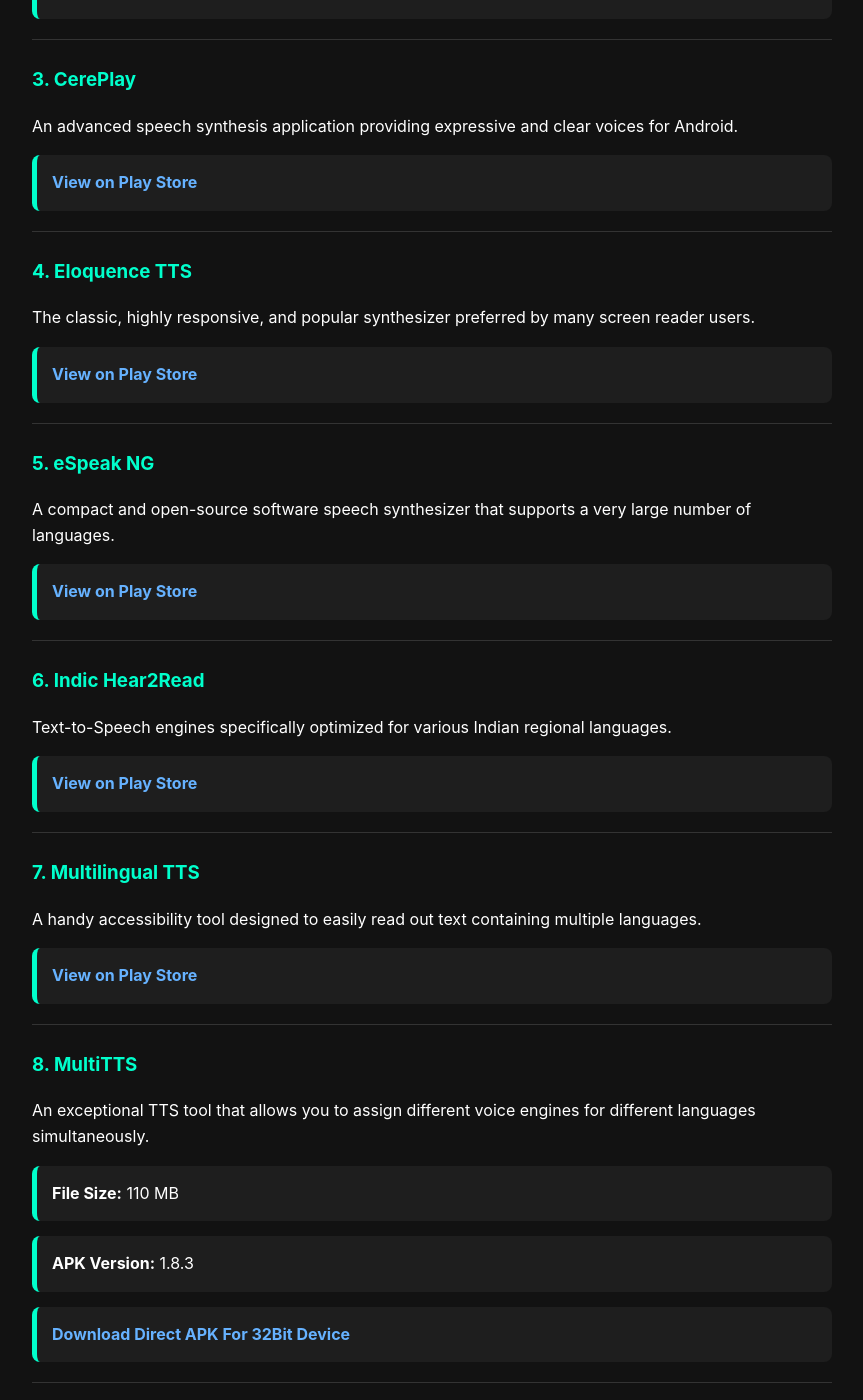
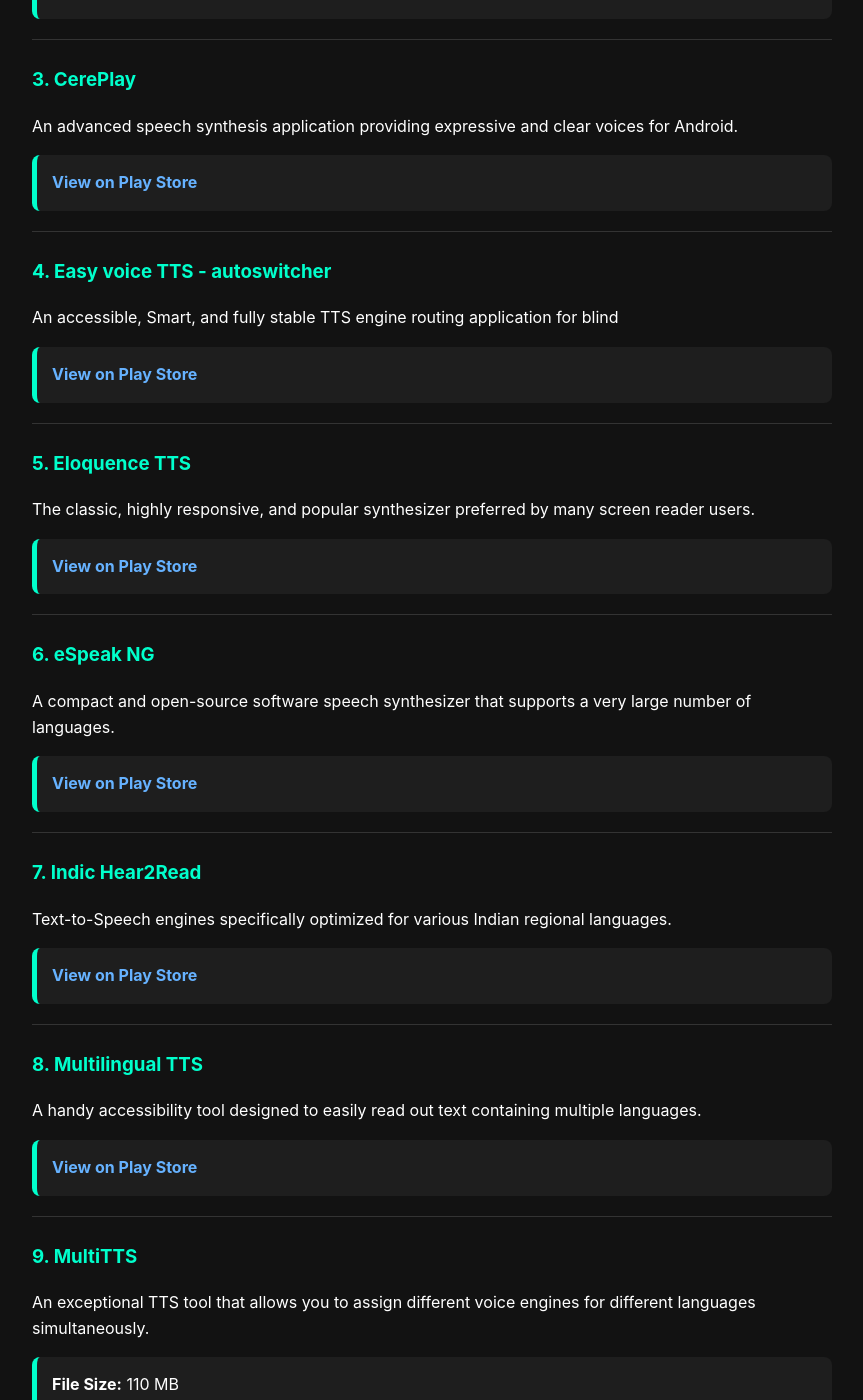
Before and after one commit to abhishekdey-hub/VisionPlay, a Jekyll site: the page built from text-to-speech/index.md, in a window 1280 px wide and 1400 px high, scrolled down 638 px. Shown: the whole window, without its empty margins (208-1071 px from the left). Built offline with Jekyll 4.4.1, drawn with Linux system fonts in a browser that asks for light colours; some of the changed text lies outside the part shown.

Commit message:
Update index.md

```diff
--- a/text-to-speech/index.md
+++ b/text-to-speech/index.md
@@ -2,7 +2,7 @@
 layout: default
 title: VisionPlay - Text-to-Speech (TTS)
 description: Download high-quality, natural-sounding text-to-speech voice engines for your screen readers.
-keywords: tts, text to speech, autotts, multitts, smartvoice, vachan tts, vajra tts, vocalizer, google tts, voice engine, VisionPlay
+keywords: tts, text to speech, autotts, easy voice tts, multitts, smartvoice, vachan tts, vajra tts, vocalizer, google tts, voice engine, VisionPlay
 language: en
 ---
 
@@ -36,35 +36,42 @@
 
 ---
 
-### 4. Eloquence TTS
+### 4. Easy voice TTS - autoswitcher
+An accessible, Smart, and fully stable TTS engine routing application for blind
+
+* [View on Play Store](https://play.google.com/store/apps/details?id=com.sachinbaria.easyvoice)
+
+---
+
+### 5. Eloquence TTS
 The classic, highly responsive, and popular synthesizer preferred by many screen reader users.
 
 * [View on Play Store](https://play.google.com/store/apps/details?id=com.codefactoryglobal.eloquencetts)
 
 ---
 
-### 5. eSpeak NG
+### 6. eSpeak NG
 A compact and open-source software speech synthesizer that supports a very large number of languages.
 
 * [View on Play Store](https://play.google.com/store/apps/details?id=com.redzoc.ramees.tts.espeak)
 
 ---
 
-### 6. Indic Hear2Read
+### 7. Indic Hear2Read
 Text-to-Speech engines specifically optimized for various Indian regional languages.
 
 * [View on Play Store](https://play.google.com/store/apps/details?id=org.hear2read.indic)
 
 ---
 
-### 7. Multilingual TTS
+### 8. Multilingual TTS
 A handy accessibility tool designed to easily read out text containing multiple languages.
 
 * [View on Play Store](https://play.google.com/store/apps/details?id=com.intu.multilingualtts)
 
 ---
 
-### 8. MultiTTS
+### 9. MultiTTS
 An exceptional TTS tool that allows you to assign different voice engines for different languages simultaneously.
 
 * **File Size:** 110 MB
```
Also changed, not shown: other parts of text-to-speech/index.md (+7 -7 lines).
